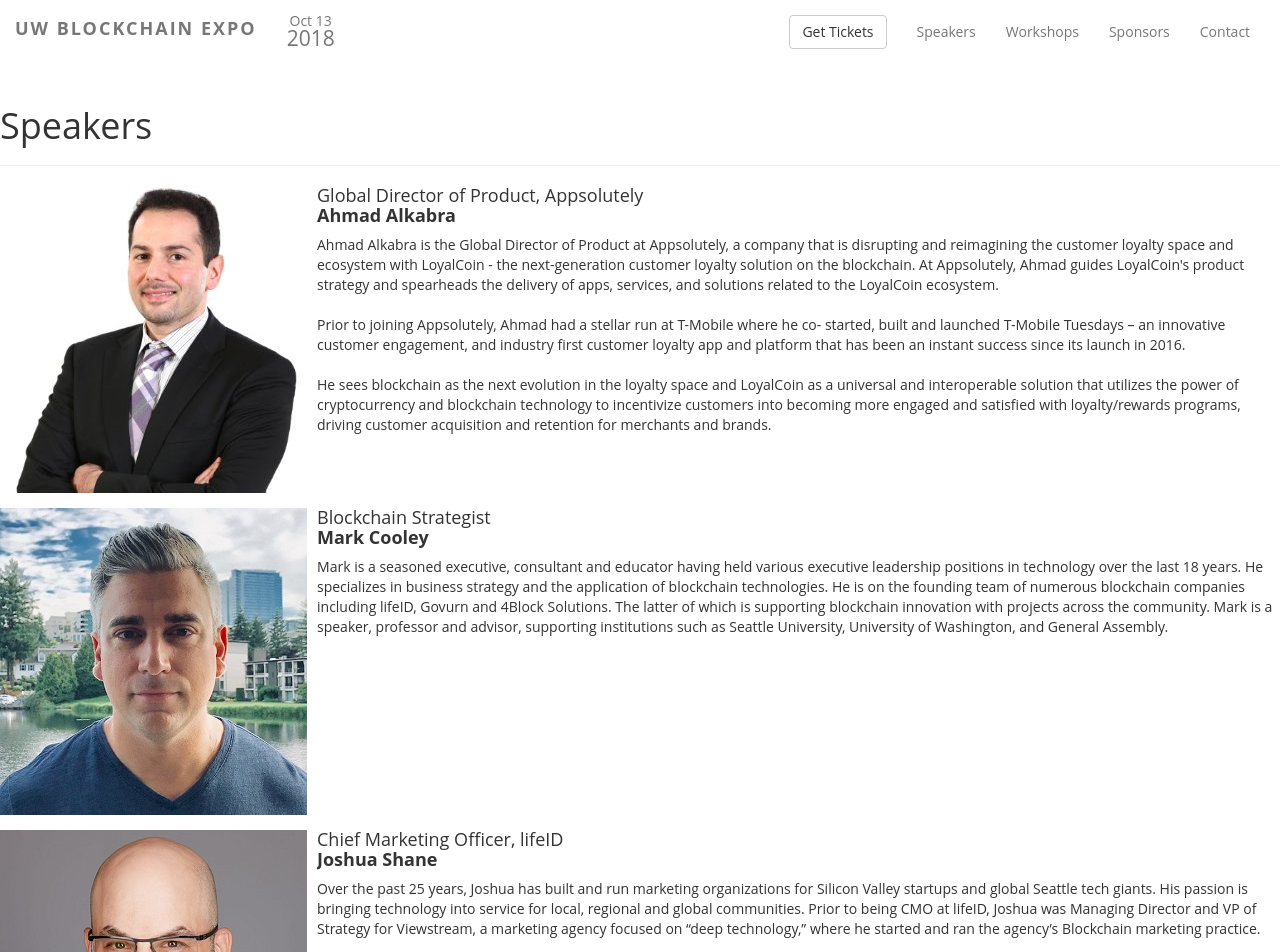
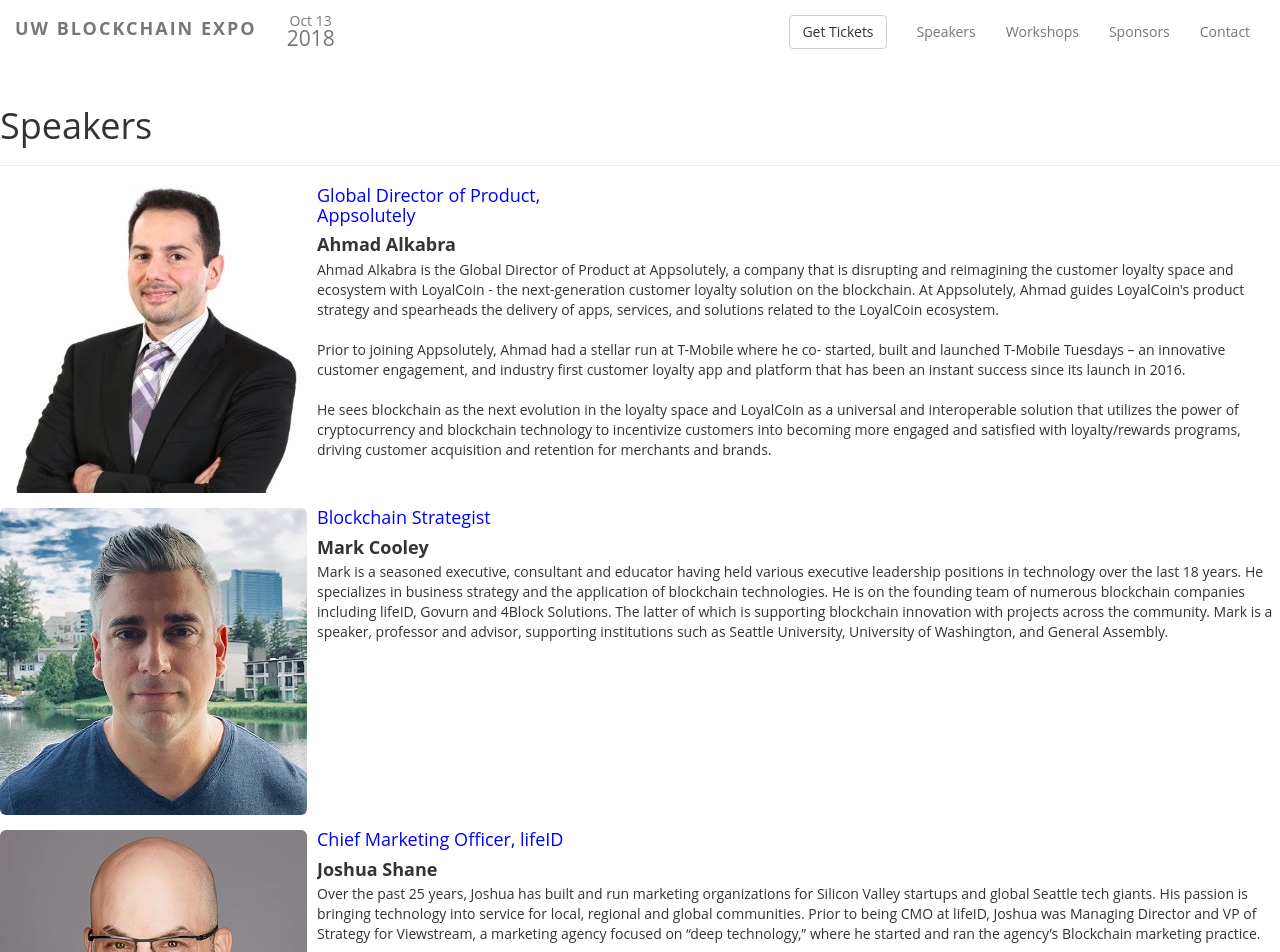
Before and after one commit to uwblockchain/website-expo-2018, a React (Create React App) app: page / in a window 1280 px wide. Shown: the top 952 px of the page. Built offline with nearby package versions, Linux system fonts and the light colour scheme.

Commit message:
Updated styling

```diff
--- a/src/js/speakers/Speaker-1.js
+++ b/src/js/speakers/Speaker-1.js
@@ -2,12 +2,9 @@
 import speakerImg from '../../img/ahmad-alkabra.jpg';
 import Speaker from './Speaker';
 
-const head =
-  <p>
-    Global Director of Product, Appsolutely
-    <br />
-    <b>Ahmad Alkabra</b>
-  </p>;
+const job = <p>Global Director of Product, <br />Appsolutely</p>;
+
+const name = <b>Ahmad Alkabra</b>;
 
 const body =
   <p>
@@ -32,7 +29,7 @@
   </p>;
 
 const Speaker1 = () => (
-  <Speaker img={speakerImg} head={head} body={body} />
+  <Speaker img={speakerImg} job={job} name={name} body={body} />
 );
 
 export default Speaker1;
--- a/src/js/speakers/Speaker-2.js
+++ b/src/js/speakers/Speaker-2.js
@@ -2,12 +2,9 @@
 import speakerImg from '../../img/mark_cooley.jpg';
 import Speaker from './Speaker';
 
-const head =
-  <p>
-    Blockchain Strategist
-    <br />
-    <b>Mark Cooley</b>
-  </p>;
+const job = <p>Blockchain Strategist</p>;
+
+const name = <b>Mark Cooley</b>;
 
 const body =
   <p>
@@ -21,7 +18,7 @@
   </p>;
 
 const Speaker2 = () => (
-  <Speaker img={speakerImg} head={head} body={body} />
+  <Speaker img={speakerImg} job={job} name={name} body={body} />
 );
 
 export default Speaker2;
--- a/src/js/speakers/Speaker-3.js
+++ b/src/js/speakers/Speaker-3.js
@@ -2,12 +2,9 @@
 import speakerImg from '../../img/joshua_shane.jpg';
 import Speaker from './Speaker';
 
-const head =
-  <p>
-    Chief Marketing Officer, lifeID
-    <br />
-    <b>Joshua Shane</b>
-  </p>;
+const job = <p>Chief Marketing Officer, lifeID</p>;
+
+const name = <b>Joshua Shane</b>;
 
 const body =
   <p>
@@ -20,7 +17,7 @@
   </p>;
 
 const Speaker3 = () => (
-  <Speaker img={speakerImg} head={head} body={body} />
+  <Speaker img={speakerImg} job={job} name={name} body={body} />
 );
 
 export default Speaker3;
--- a/src/js/speakers/Speaker.js
+++ b/src/js/speakers/Speaker.js
@@ -1,14 +1,19 @@
 import React from 'react';
 import { Image, Media } from 'react-bootstrap';
+
+const jobStyle = {
+  color: 'blue',
+};
 
 const Speaker = (props) => (
   <Media>
     <Media.Left>
-    <Image src={props.img} />
+    <Image rounded src={props.img} />
     </Media.Left>
     <Media.Body>
       <Media.Heading>
-        {props.head}
+        <p style={jobStyle}>{props.job}</p>
+        {props.name}
       </Media.Heading>
       {props.body}
     </Media.Body>
--- a/src/js/speakers/Speakers.js
+++ b/src/js/speakers/Speakers.js
@@ -1,5 +1,5 @@
 import React from 'react';
-import '../../css/Speaker.css';
+import '../../css/Speakers.css';
 import Speaker1 from './Speaker-1';
 import Speaker2 from './Speaker-2';
 import Speaker3 from './Speaker-3';
```
Also changed, not shown: src/css/Speakers.css (renamed from src/css/Speaker.css).
